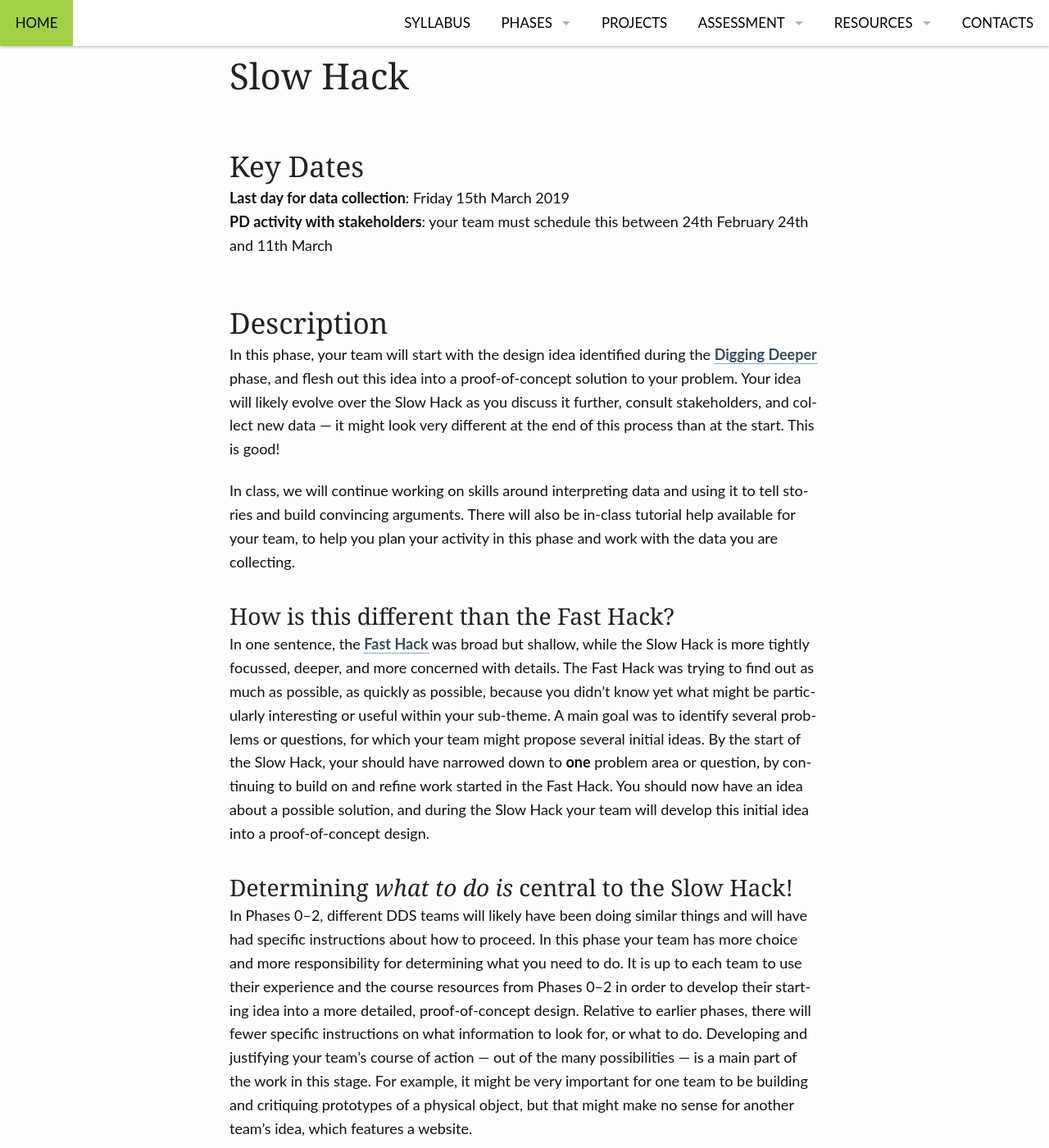
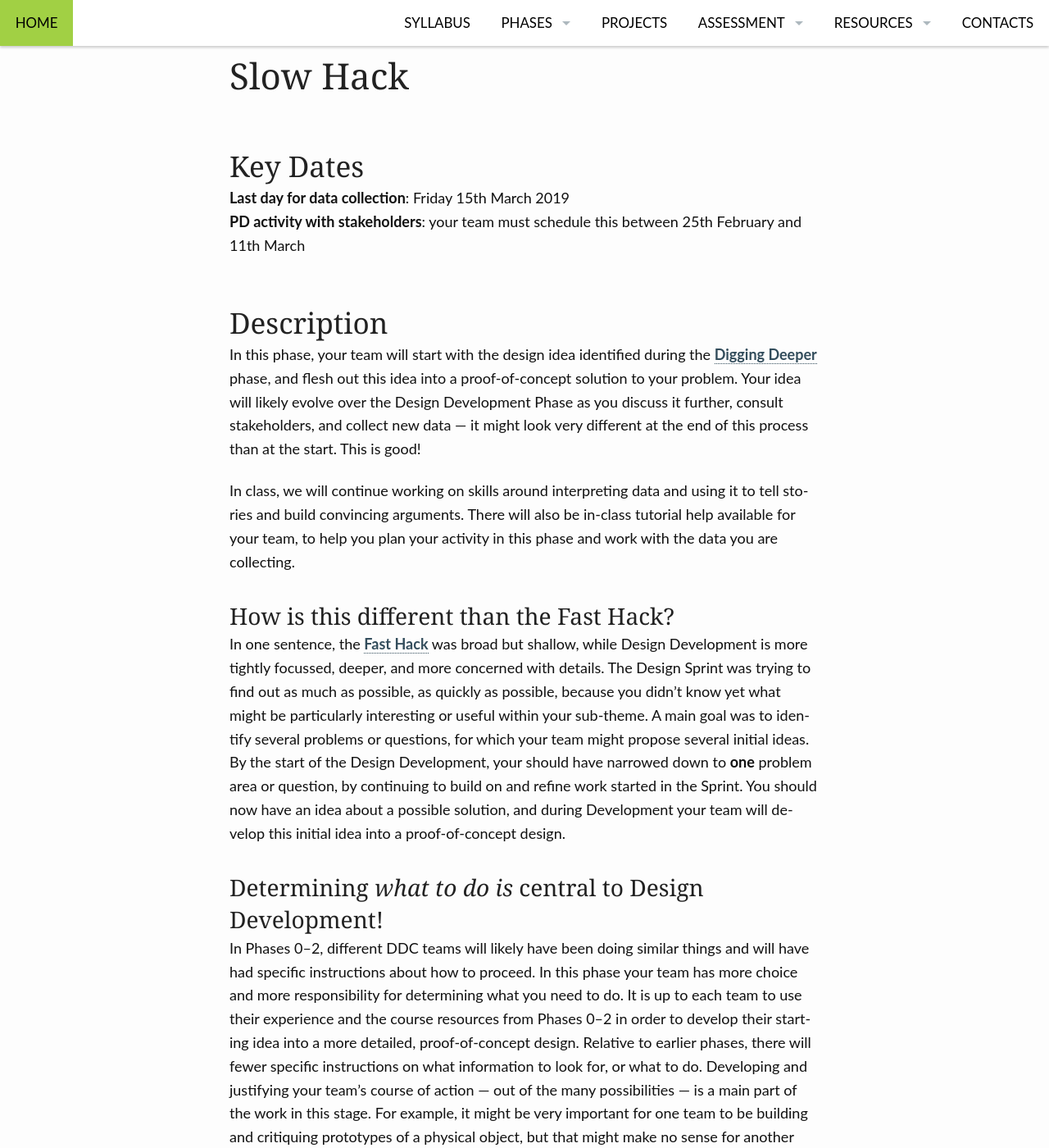
Before and after one commit to edinburghlivinglab/ddc, a Jekyll site: the page built from pages/slow_hack.md, in a window 1280 px wide and 1400 px high, scrolled down 228 px. Shown: the whole window at 82% size. Built offline with Jekyll 4.4.1, drawn with Linux system fonts in a browser that asks for light colours; some of the changed text lies outside the part shown.

Commit message:
Update slow_hack.md

```diff
--- a/pages/slow_hack.md
+++ b/pages/slow_hack.md
@@ -9,22 +9,22 @@ permalink: "/slow_hack/"
 ## Key Dates
 
 **Last day for data collection**: Friday 15th March 2019
-**PD activity with stakeholders**: your team must schedule this between 24th February 24th and 11th March
+**PD activity with stakeholders**: your team must schedule this between 25th February and 11th March
 
 ## Description
 
 In this phase, your team will start with the design idea identified during the
-[Digging Deeper]({{ site.baseurl }}/digging_deeper) phase, and flesh out this idea into a proof-of-concept solution to your problem. Your idea will likely evolve over the Slow Hack as you discuss it further, consult stakeholders, and collect new data &mdash; it might look very different at the end of this process than at the start. This is good!
+[Digging Deeper]({{ site.baseurl }}/digging_deeper) phase, and flesh out this idea into a proof-of-concept solution to your problem. Your idea will likely evolve over the Design Development Phase as you discuss it further, consult stakeholders, and collect new data &mdash; it might look very different at the end of this process than at the start. This is good!
 
 In class, we will continue working on skills around interpreting data and using it to tell stories and build convincing arguments. There will also be in-class tutorial help available for your team, to help you plan your activity in this phase and work with the data you are collecting.
 
 ### How is this different than the Fast Hack?
 
-In one sentence, the [Fast Hack]({{ site.baseurl }}/fast_hack) was broad but shallow, while the Slow Hack is more tightly focussed, deeper, and more concerned with details.  The Fast Hack was trying to find out as much as possible, as quickly as possible, because you didn't know yet what might be particularly interesting or useful within your sub-theme. A main goal was to identify several problems or questions, for which your team might propose several initial ideas. By the start of the Slow Hack, your should have narrowed down to **one** problem area or question, by continuing to build on and refine work started in the Fast Hack. You should now have an idea about a possible solution, and during the Slow Hack your team will develop this initial idea into a proof-of-concept design.
+In one sentence, the [Fast Hack]({{ site.baseurl }}/fast_hack) was broad but shallow, while Design Development is more tightly focussed, deeper, and more concerned with details.  The Design Sprint was trying to find out as much as possible, as quickly as possible, because you didn't know yet what might be particularly interesting or useful within your sub-theme. A main goal was to identify several problems or questions, for which your team might propose several initial ideas. By the start of the Design Development, your should have narrowed down to **one** problem area or question, by continuing to build on and refine work started in the Sprint. You should now have an idea about a possible solution, and during Development your team will develop this initial idea into a proof-of-concept design.
 
-### Determining *what to do is* central to the Slow Hack!
+### Determining *what to do is* central to Design Development!
 
-In Phases 0&ndash;2, different DDS teams will likely have been doing similar things and will have had specific instructions about how to proceed. In this phase your team has more choice and more responsibility for determining what you need to do.  It is up to each team to use their experience and the course resources from Phases 0&ndash;2 in order to develop their starting idea into a more detailed, proof-of-concept design. Relative to earlier phases, there will fewer specific instructions on what information to look for, or what to do.  Developing and justifying your team’s course of action &mdash; out of the many possibilities &mdash; is a main part of the work in this stage. For example, it might be very important for one team to be building and critiquing prototypes of a physical object, but that might make no sense for another team’s idea, which features a website.
+In Phases 0&ndash;2, different DDC teams will likely have been doing similar things and will have had specific instructions about how to proceed. In this phase your team has more choice and more responsibility for determining what you need to do.  It is up to each team to use their experience and the course resources from Phases 0&ndash;2 in order to develop their starting idea into a more detailed, proof-of-concept design. Relative to earlier phases, there will fewer specific instructions on what information to look for, or what to do.  Developing and justifying your team’s course of action &mdash; out of the many possibilities &mdash; is a main part of the work in this stage. For example, it might be very important for one team to be building and critiquing prototypes of a physical object, but that might make no sense for another team’s idea, which features a website.
 
 ### Participatory design with stakeholders
 
@@ -33,16 +33,16 @@ All teams are required to have at least one more participatory design session wi
 
 ## By the End of this Phase
 <br/>
-1.  You should understand and **be able to explain** what your team has done in the Slow Hack and why those actions were chosen, out of the available possibilities.
+1.  You should understand and **be able to explain** what your team has done in Design Development and why those actions were chosen, out of the available possibilities.
 
-2.  Your team should have conducted an additional **participatory design session** with University stakeholders, abiding by the DDS and University ethics requirements. Data analysis may still be in progress.
+2.  Your team should have conducted an additional **participatory design session** with community stakeholders, abiding by the DDS and University ethics requirements. Data analysis may still be in progress.
 
 3.  Your team should have engaged in whatever other activities are necessary
-    to develop your Fast Hack proposals into a **a proof-of-concept idea**. This will definitely include discussion, reflection, and critique within the team. It may include creating sketches, maps, physical prototypes, a website, or some other representation of your idea; it may include additional data collection or seeking out existing data; it may include additional participatory design.
+    to develop your Design Sprint proposals into a **a proof-of-concept idea**. This will definitely include discussion, reflection, and critique within the team. It may include creating sketches, maps, physical prototypes, a website, or some other representation of your idea; it may include additional data collection or seeking out existing data; it may include additional participatory design.
 
     Your team does **not** need to have “solved” your problem. In the next phase, you will need to show that your idea **has the potential to solve** or at least affect the problem.
 
-4.  You and your team should have stored any newly collected data in accordance with approved DDS and university data management and privacy requirements.
+4.  You and your team should have stored any newly collected data in accordance with approved DDC and University data management and privacy requirements.
 
 ## Learning Outcomes for this Phase
 
```
